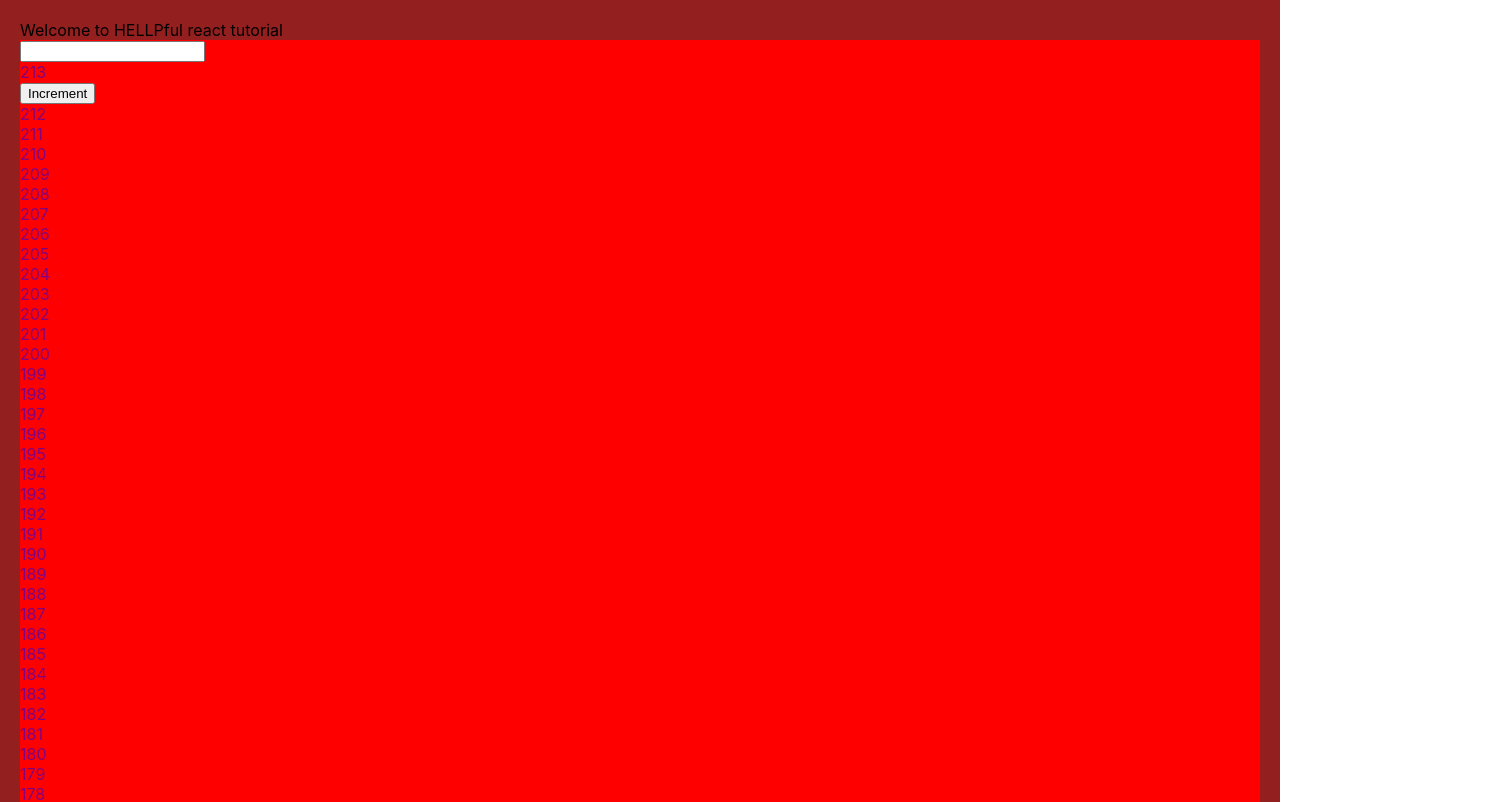
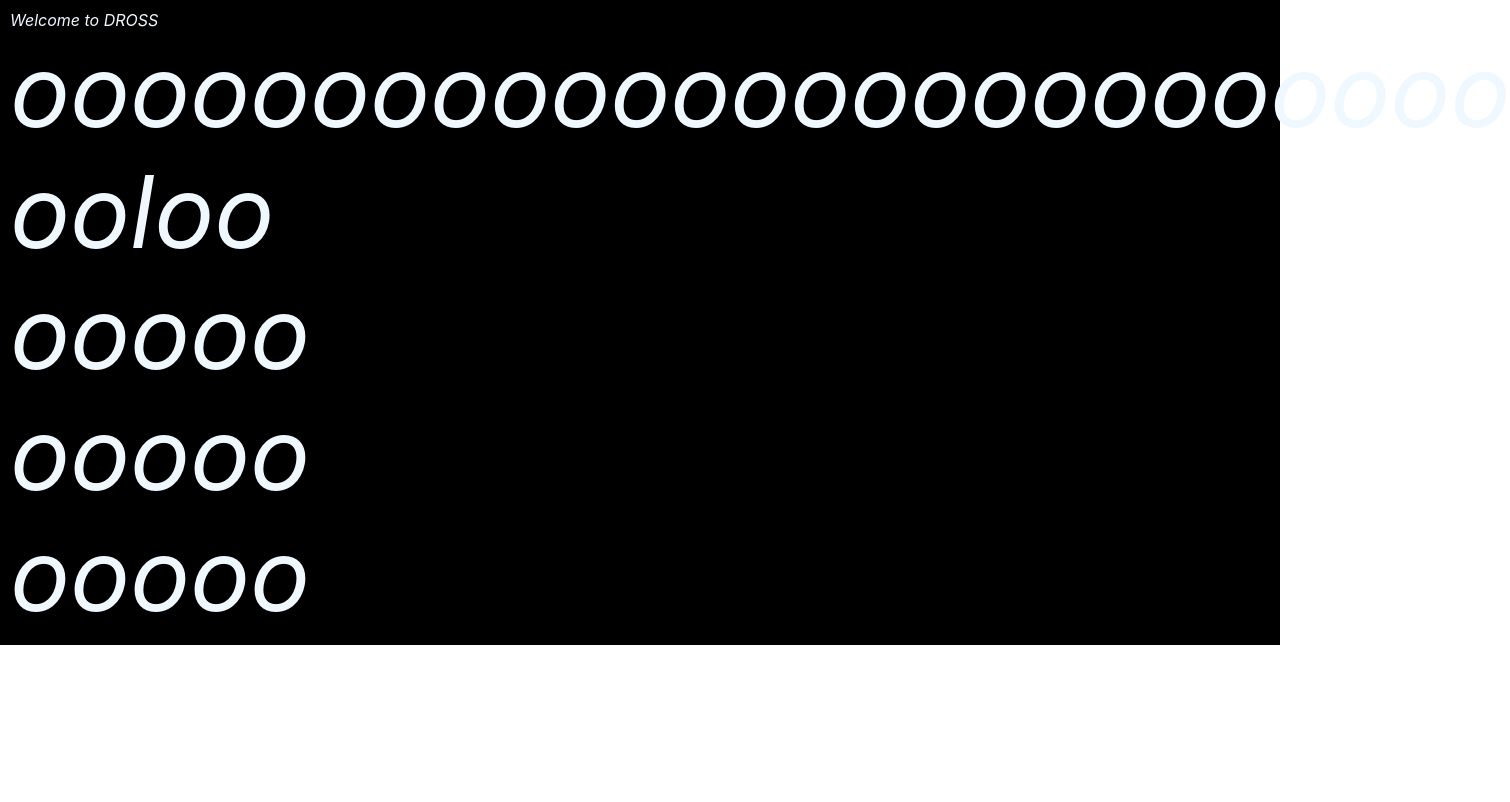
Before and after one commit to Bailey-Francis/Dross, a React (Create React App) app: page / in a window 1280 px wide. Shown: the top 802 px of the page, 1510 px wide, since content can reach past the window. Built offline with nearby package versions, Linux system fonts and the light colour scheme.

Commit message:
Map shenanegans

```diff
--- a/src/App.tsx
+++ b/src/App.tsx
@@ -1,10 +1,16 @@
 import { useState } from "react";
+import { determineLocation, Player, addPlayer, getStartingMap } from "./map";
 
 function PageWrapper( props : { children: React.ReactNode } ) {
     return <div className="page-wrapper">
-        <div> Welcome to HELLPful react tutorial</div>
+        <div> Welcome to DROSS</div>
         {props.children}
     </div>
+}
+
+let player:Player = {
+    x:0,
+    y:0,
 }
 
 function InputBox() {
@@ -21,27 +27,43 @@ function InputBox() {
 
 export default function App()  {
 
-    // Create button to increment state2
-    const [state2, setState2] = useState(213);
+    let [mapState, setMapState] = useState([...getStartingMap()])
 
-    let myValues = []
-
-    for (let i = 0; i < state2; i++) {
-        myValues.push(
-            <div> {i} </div>
-        )
+    function determineMovement(key:string){
+        let this_tile:number[] = [player.x, player.y]
+        let next_tile:number[] = this_tile
+        if(key=="w" && player.y>0){
+            next_tile = [player.x,player.y-1]
+        }
+        if(key=="d" && player.x<mapState[player.y].length-2){
+            next_tile = [player.x+1,player.y]
+        }
+        if(key=="a" && player.x>0){
+            next_tile = [player.x-1,player.y]
+        }
+        if(key=="s" && player.y<mapState.length-1){
+            next_tile = [player.x,player.y+1]
+        }
+        if(mapState[next_tile[1]][next_tile[0]]=="o"){
+            setMapState(getStartingMap())
+            setMapState(addPlayer(next_tile))
+            player.x=next_tile[0]; player.y=next_tile[1]
+        }
     }
 
-    const button = <div>
-        <div>{state2}</div>
-        <button onClick={() => setState2(state2 + 1)}>Increment</button>
-        {  myValues.reverse() }
-    </div>
+    function DrawMap() {
+        return<div className="map">
+        <div>{mapState[0]}</div>
+        <div>{mapState[1]}</div>
+        <div>{mapState[2]}</div>
+        <div>{mapState[3]}</div>
+        <div>{mapState[4]}</div>
+        </div>
+    }
 
     return <PageWrapper>
-        <div className="test-class">
-            <InputBox />
-            {button}
+        <div tabIndex={0} onKeyDown={e => determineMovement(e.key)}>
+            <DrawMap />
         </div>
     </PageWrapper>
 }
--- a/src/index.css
+++ b/src/index.css
@@ -13,11 +13,17 @@ code {
 }
 
 .test-class {
-  background-color: red;
+  background-color: rgb(90, 89, 89);
   color: purple;
 }
 
+.map {
+  font-size: 100px;
+}
+
 .page-wrapper{
-  background-color: #941f1f;
-  padding: 20px;
+  background-color: black;
+  padding: 10px;
+  color: aliceblue;
+  font-style:italic
 }
--- /dev/null
+++ b/src/map.ts
@@ -0,0 +1,37 @@
+const starting_map:string[][] = [
+    ['o','o','o','o','o','o','o','o','o','o','o','o','o','o','o','o','o','o','o','o','o','o','o','o','o','\n'],
+    ['o','o','l','o','o','\n'],
+    ['o','o','o','o','o','\n'],
+    ['o','o','o','o','o','\n'],
+    ['o','o','o','o','o','\n'],
+]
+
+export interface Player {
+    x:number; y:number
+}
+
+export function getStartingMap(){
+    const returning_starting_map:string[][] = [...starting_map]
+    return returning_starting_map
+}
+
+export function determineLocation(map:string[][]){
+    let location:number[] = []
+    for(let y:number = 0; y<map.length;y++){
+        for(let x:number = 0; x<map[y].length; x++){
+            if(map[y][x]=='x'){
+                location.push(x);location.push(y)
+            }
+        }
+    }
+    return location
+}
+
+
+export function addPlayer(toTile:number[]){
+    let reference_map:string[][] = [...starting_map]
+    //alert (reference_map.toString())
+    let x1:number = toTile[0]; let y1:number = toTile[1]
+    reference_map[y1][x1] = 'x'
+    return reference_map
+}
```
Also changed, not shown: 1 other file (tests, documents, lock files or other folders).
